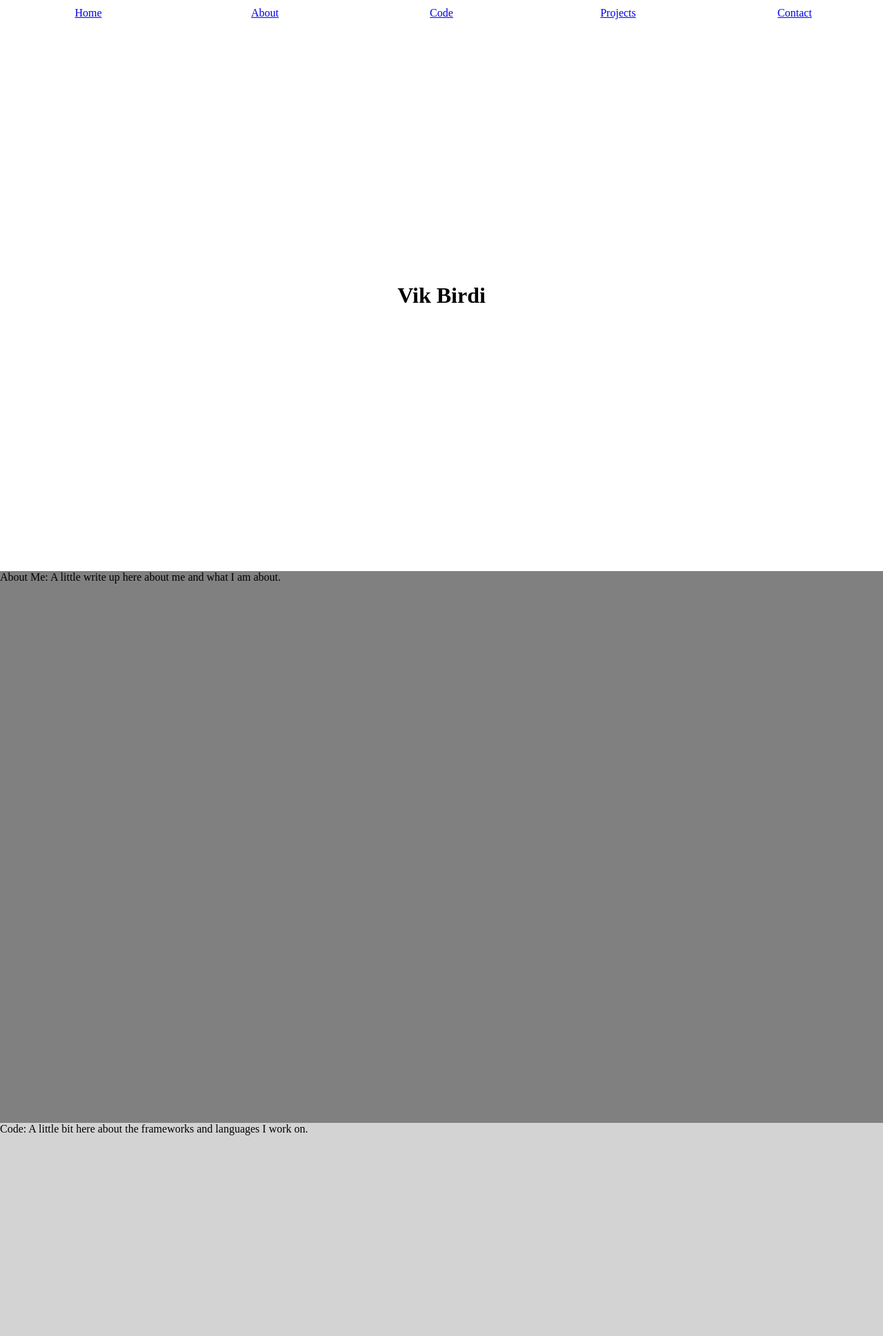
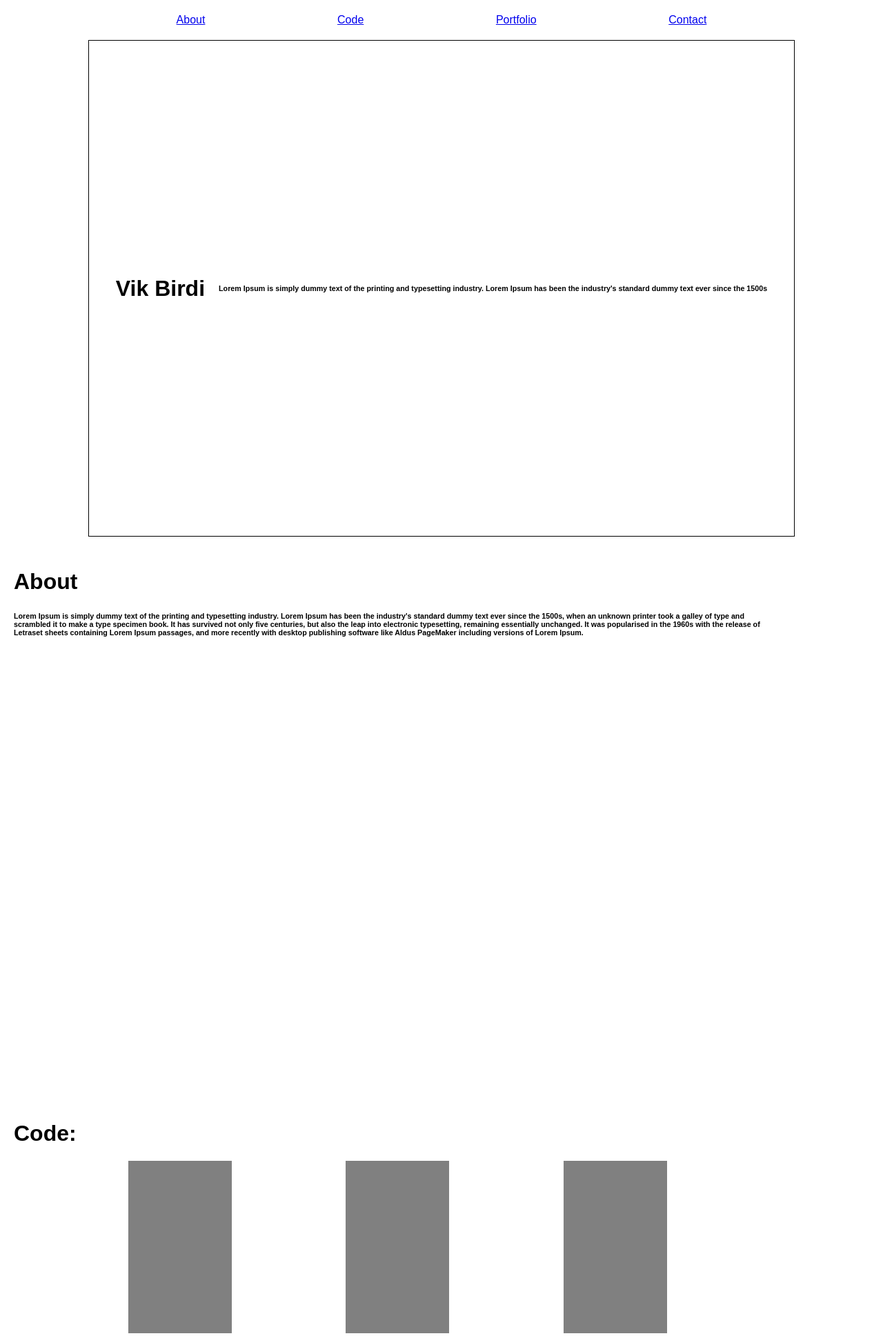
Before and after one commit to lifeasvik/Portfolio-Wireframe, a plain HTML site: page index.html in a window 1280 px wide. Shown: the top 1937 px of the page at 69% size. Drawn offline with nearby package versions, Linux system fonts and the light colour scheme.

Commit message:
reuploaded and fixed wireframe

```diff
--- a/index.html
+++ b/index.html
@@ -1,7 +1,8 @@
 <!DOCTYPE html>
 <html lang="en">
   <head>
-    <title>HTML wireframe</title>
+    <meta charset="UTF-8" />
+    <meta name="viewport" content="width=device-width, initial-scale=1.0" />
     <meta name="viewport" content="width=device-width, initial-scale=1" />
     <link
       rel="stylesheet"
@@ -9,44 +10,89 @@
       href="//cdnjs.cloudflare.com/ajax/libs/normalize/6.0.0/normalize.css"
     />
     <link rel="stylesheet" type="text/css" href="styles.css" />
+    <title>Portfolio Wireframe</title>
   </head>
   <body>
-    <nav role="navigation">
-      <div class="top-nav">
-        <ul>
-          <li><a href="#blue">Home</a></li>
-          <li><a href="#orange">About</a></li>
-          <li><a href="#red">Code</a></li>
-          <li><a href="#green">Projects</a></li>
-          <li><a href="#yellow">Contact</a></li>
-        </ul>
+    <header></header>
+    <section id="topnav">
+      <div class="mytopnav">
+        <div><a href="#aboutme">About</a></div>
+        <div><a href="#languages">Code</a></div>
+        <div><a href="#myportfolio">Portfolio</a></div>
+        <div><a href="#contactme">Contact</a></div>
       </div>
-    </nav>
-    <main role="main">
-      <header class="nameontop">
+    </section>
+
+    <section id="mybio">
+      <div class="mybiobox">
         <h1>Vik Birdi</h1>
-      </header>
 
-      <section class="blue" id="blue">
-        About Me: A little write up here about me and what I am about.
-      </section>
+        <h6>
+          Lorem Ipsum is simply dummy text of the printing and typesetting
+          industry. Lorem Ipsum has been the industry's standard dummy text ever
+          since the 1500s
+        </h6>
+      </div>
+    </section>
 
-      <section class="orange" id="orange">
-        Code: A little bit here about the frameworks and languages I work on.
-      </section>
+    <section id="aboutme">
+      <div>
+        <h1>About</h1>
+        <h6>
+          Lorem Ipsum is simply dummy text of the printing and typesetting
+          industry. Lorem Ipsum has been the industry's standard dummy text ever
+          since the 1500s, when an unknown printer took a galley of type and
+          scrambled it to make a type specimen book. It has survived not only
+          five centuries, but also the leap into electronic typesetting,
+          remaining essentially unchanged. It was popularised in the 1960s with
+          the release of Letraset sheets containing Lorem Ipsum passages, and
+          more recently with desktop publishing software like Aldus PageMaker
+          including versions of Lorem Ipsum.
+        </h6>
+      </div>
+    </section>
 
-      <section class="red" id="red">
-        Projects: Highlight Project 1
-      </section>
+    <section id="languages">
+      <div><h1>Code:</h1></div>
+      <div class="langbox">
+        <div class="javascriptlang"></div>
+        <div class="reactlang"></div>
+        <div class="nodelang"></div>
+      </div>
+    </section>
 
-      <section class="green" id="green">
-        Projects: Highlight Project 2
-      </section>
+    <section id="myportfolio">
+      <div>
+        <h1>Portfolio</h1>
+        <h6>
+          Lorem Ipsum is simply dummy text of the printing and typesetting
+          industry. Lorem Ipsum has been the industry's standard dummy text ever
+          since the 1500s, when an unknown printer took a galley of type and
+          scrambled it to make a type specimen book. It has survived not only
+          five centuries, but also the leap into electronic typesetting,
+          remaining essentially unchanged. It was popularised in the 1960s with
+          the release of Letraset sheets containing Lorem Ipsum passages, and
+          more recently with desktop publishing software like Aldus PageMaker
+          including versions of Lorem Ipsum.
+        </h6>
+      </div>
+    </section>
 
-      <section class="yellow" id="yellow">
-        Contact Me: Information on how you can find me and contact me.
-      </section>
-    </main>
-    <footer role="content-info">Vik Birdi - Software Engineer</footer>
+    <section id="contactme">
+      <div>
+        <h1>Contact</h1>
+        <h6>
+          Lorem Ipsum is simply dummy text of the printing and typesetting
+          industry. Lorem Ipsum has been the industry's standard dummy text ever
+          since the 1500s, when an unknown printer took a galley of type and
+          scrambled it to make a type specimen book. It has survived not only
+          five centuries, but also the leap into electronic typesetting,
+          remaining essentially unchanged. It was popularised in the 1960s with
+          the release of Letraset sheets containing Lorem Ipsum passages, and
+          more recently with desktop publishing software like Aldus PageMaker
+          including versions of Lorem Ipsum.
+        </h6>
+      </div>
+    </section>
   </body>
 </html>
--- a/styles.css
+++ b/styles.css
@@ -1,71 +1,139 @@
-.top-nav {
-  text-align: center;
-  justify-content: center;
+* {
+  box-sizing: border-box;
+  /* background: linear-gradient(-90deg, rgb(240, 240, 245), rgb(250, 250, 250)); */
+  font-family: "PT Sans", sans-serif;
 }
 
-.top-nav ul {
-  padding: 0;
-  margin: 0;
+#topnav {
   display: flex;
+  justify-content: center;
+  padding: 20px;
 }
 
-.top-nav li {
-  list-style-type: none;
-  font-size: 16px;
-  border: none;
-  width: 80%;
-  padding: 0;
-  margin-top: 10px;
-  margin-left: auto;
-  margin-right: auto;
+.mytopnav {
+  width: 90vw;
+  display: flex;
+  justify-content: center;
+  justify-content: space-evenly;
 }
 
-main {
+#mybio {
   display: flex;
-  flex-direction: column;
-  align-items: center;
   justify-content: center;
+  padding-bottom: 5px;
 }
 
-.nameontop {
+.mybiobox {
+  width: 80vw;
+  height: 90vh;
   display: flex;
+  justify-content: center;
   align-items: center;
+  border: 1px solid black;
+  padding: 10px;
+}
+
+.mybiobox h1 {
+  padding: 10px;
+}
+
+.mybiobox h6 {
+  padding: 10px;
+}
+
+#languages {
+  width: 90vw;
+  height: 100vh;
+  padding: 20px;
+}
+
+.langbox {
+  display: flex;
+  justify-content: space-evenly;
+}
+
+.javascriptlang {
+  background-color: grey;
+  width: 75px;
+  height: 75px;
+}
+
+.reactlang {
+  background-color: grey;
+  width: 75px;
+  height: 75px;
+}
+
+.nodelang {
+  background-color: grey;
+  width: 75px;
+  height: 75px;
+}
+
+#aboutme {
+  padding: 20px;
+  width: 90vw;
   height: 100vh;
 }
 
-.blue {
-  width: 100vw;
+#myportfolio {
+  padding: 20px;
+  width: 90vw;
   height: 100vh;
-  background-color: grey;
 }
 
-.orange {
-  width: 100vw;
+#contactme {
+  padding: 20px;
+  width: 90vw;
   height: 100vh;
-  background-color: lightgrey;
 }
 
-.red {
-  width: 100vw;
-  height: 100vh;
-  background-color: grey;
+@media only screen and (min-width: 400px) {
+  .langbox {
+    display: flex;
+    justify-content: space-evenly;
   }
 
-.green {
-  width: 100vw;
-  height: 100vh;
-  background-color: lightgrey;
+  .javascriptlang {
+    background-color: grey;
+    width: 100px;
+    height: 150px;
   }
 
-.yellow {
-  width: 100vw;
-  height: 450px;
+  .reactlang {
     background-color: grey;
+    width: 100px;
+    height: 150px;
   }
 
-footer {
+  .nodelang {
+    background-color: grey;
+    width: 100px;
+    height: 150px;
+  }
+}
+
+@media only screen and (min-width: 600px) {
+  .langbox {
     display: flex;
-  align-items: center;
-  justify-content: center;
-  height: 10vh;
+    justify-content: space-evenly;
   }
+
+  .javascriptlang {
+    background-color: grey;
+    width: 150px;
+    height: 250px;
+  }
+
+  .reactlang {
+    background-color: grey;
+    width: 150px;
+    height: 250px;
+  }
+
+  .nodelang {
+    background-color: grey;
+    width: 150px;
+    height: 250px;
+  }
+}
```
Also changed, not shown: 1 other file. Lines whose indentation alone changed are shown as unchanged.
